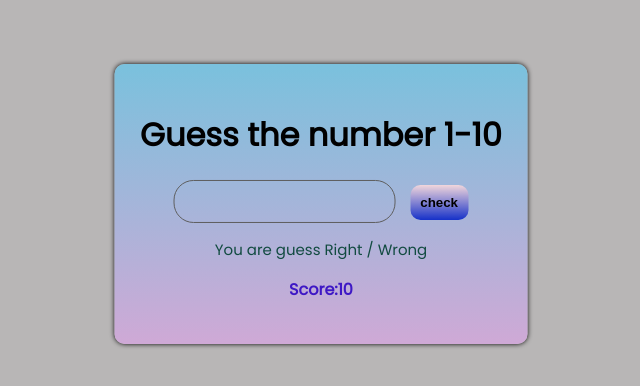
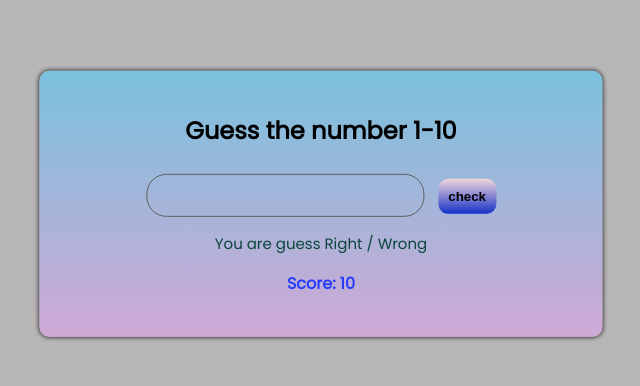
Before and after one commit to jayaselvi56/GTN-Game, a plain HTML site: page GTN Game/index.html in a window 1280 px wide. Shown: the part 196-582 px from the top of the page, without its empty margins (319-959 px from the left). Drawn offline with Linux system fonts and the light colour scheme.

Commit message:
Add files via upload

```diff
--- a/GTN Game/game.css
+++ b/GTN Game/game.css
@@ -45,17 +45,41 @@ input::-webkit-inner-spin-button{
     padding: 10px;
     font-weight: bold;
 }
+
 .result{
-    color: rgb(18, 75, 65);
+    color: rgb(11, 70, 59);
     font-size: 15px;
 }
 .score{
-    color: rgb(62, 24, 197);
+    color: rgb(41, 62, 252);
     font-weight: bold;
 }
 
-@media (max-width:600px){
+@media (min-width:300px) and (max-width:700px){
+    h1{
+        font-size: 24px;
+    }
+    .guessno{
+        width: 50%;
+    }
     .overlay{
-        width: 400px;
+        width:50%;
+    }
+    .check-btn{
+        margin-top: 15px;
     }
 }
+@media (min-width:700px) and (max-width:1330px){
+    h1{
+        font-size: x-large;
+    }
+    .guessno{
+        width: 50%;
+    }
+    .overlay{
+        width:40%;
+    }
+    .check-btn{
+        margin-top: 15px;
+    }
+}
--- a/GTN Game/game.js
+++ b/GTN Game/game.js
@@ -19,7 +19,7 @@ let guessno=document.querySelector(".guessno")
             result.style.webkitTextStroke = "1px  rgb(41, 161, 17)"
             result.style.fontSize = "bold"
             totalscore=totalscore+1;
-            score.textContent="Score :"+totalscore;
+            score.textContent="Score: "+totalscore;
             alert("YOU WIN!");
 
         }else if (randnum <= 0 && enternum === !1) {
@@ -40,7 +40,7 @@ let guessno=document.querySelector(".guessno")
             result.style.webkitTextStroke = "1px rgb(160, 20, 20)"
             result.style.fontSize = "bold"
             totalscore=totalscore-1;
-            score.textContent="Score :"+totalscore;
+            score.textContent="Score: "+totalscore;
         }
 
     }
```
Also changed, not shown: GTN Game/index.html (+1 -1 lines).
